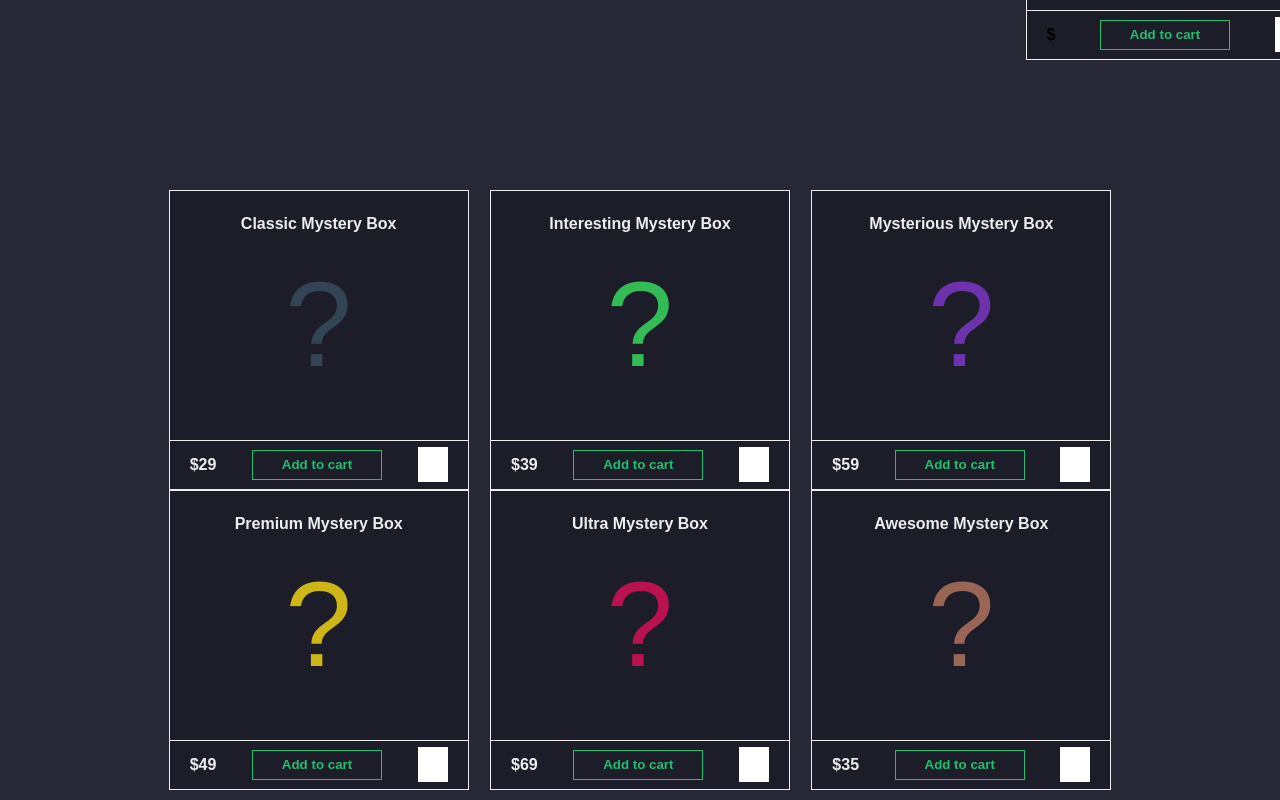
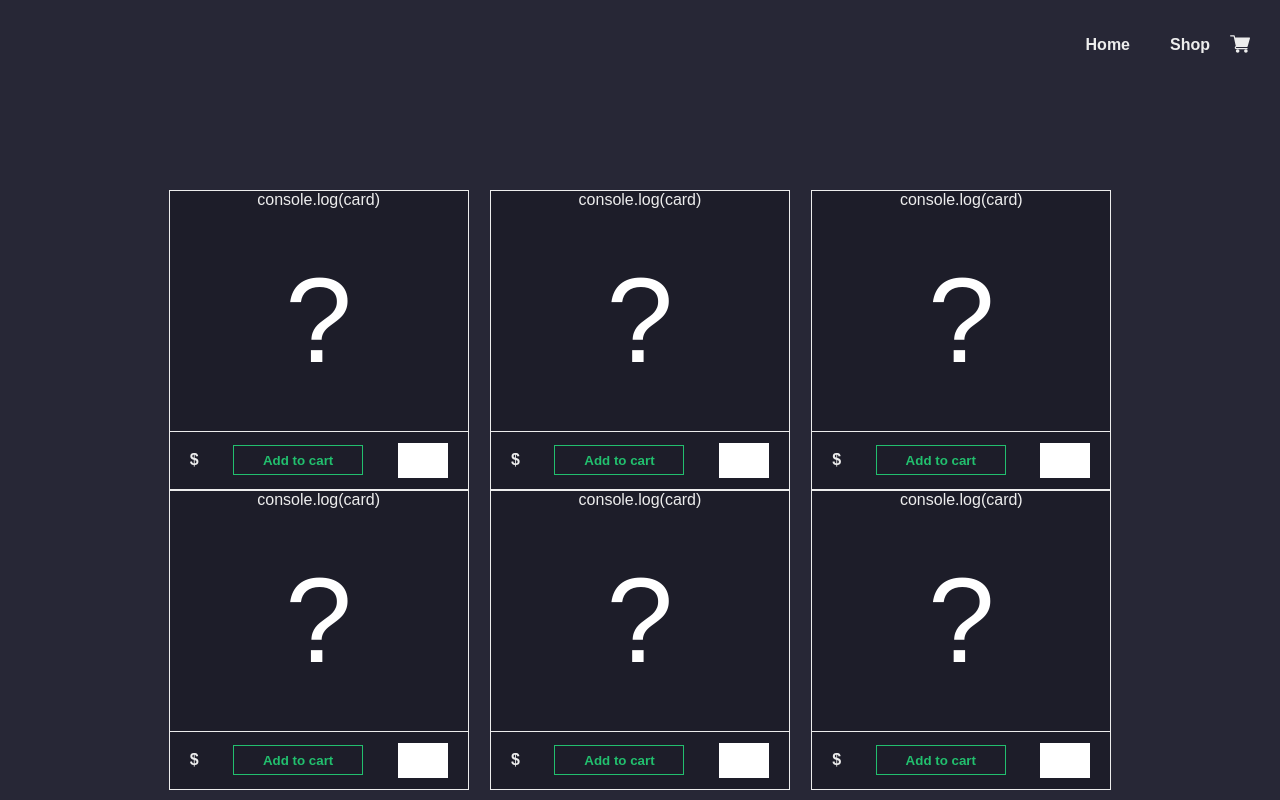
Before and after one commit to Bartholomeas/shopping-cart-react, a React (Create React App) app: page /shopping in a window 1280 px wide. Built offline with nearby package versions, Linux system fonts and the light colour scheme.

Commit message:
actually i learned some context tricks and im very happy with that

```diff
--- a/src/components/molecules/ShopCard/ShopCard.js
+++ b/src/components/molecules/ShopCard/ShopCard.js
@@ -9,8 +9,8 @@ const Wrapper = styled.div`
   flex-direction: column;
   align-items: center;
   justify-content: space-between;
-  width: ${({ isMin }) => (isMin ? '10rem' : '30rem')};
-  height: ${({ isMin }) => (isMin ? '10rem' : '30rem')};
+  width: ${({ isMin }) => (isMin ? '90%' : '30rem')};
+  height: ${({ isMin }) => (isMin ? '22rem' : '30rem')};
   border: 1px solid ${({ theme }) => theme.colors.fontColor};
   background-color: ${({ theme }) => theme.colors.bgShadeColor};
 `;
@@ -18,7 +18,7 @@ const Wrapper = styled.div`
 const BottomWrapper = styled.div`
   display: flex;
   width: 100%;
-  height: 20%;
+  height: 8rem;
   padding: 0 2rem;
   bottom: 0;
   justify-content: space-between;
@@ -28,8 +28,10 @@ const BottomWrapper = styled.div`
 
 const QuantityInput = styled.input`
   height: 3.5rem;
-  width: 3rem;
+  width: 5rem;
   border: none;
+  text-align: center;
+  padding: 0 1rem;
 `;
 
 const ItemName = styled.div`
@@ -37,6 +39,7 @@ const ItemName = styled.div`
 `;
 
 const PriceTag = styled.div`
+  color: ${({ theme }) => theme.colors.fontColor};
   font-weight: bold;
 `;
 
@@ -68,16 +71,21 @@ const CardImage = styled.p`
   }
 `;
 
-const ShopCard = ({ name, price, color = '#fff' }) => {
+const showCard = (e) => {
+  console.log(e);
+};
+
+const ShopCard = ({ card, onClick, isMin = false, id, name, price, color = '#fff' }) => {
   return (
-    <Wrapper>
-      <ItemLink to="/budyn">
+    <Wrapper isMin={isMin}>
+      console.log(card)
+      <ItemLink to={`/shopping/:${id}`}>
         <ItemName>{name}</ItemName>
         <CardImage style={{ color: color }}>?</CardImage>
       </ItemLink>
       <BottomWrapper>
         <PriceTag>${price}</PriceTag>
-        <Button>Add to cart</Button>
+        {isMin ? null : <Button onClick={() => console.log(card)}>Add to cart</Button>}
         <QuantityInput type="number"></QuantityInput>
       </BottomWrapper>
     </Wrapper>
--- a/src/components/organisms/Navbar/Navbar.js
+++ b/src/components/organisms/Navbar/Navbar.js
@@ -1,7 +1,7 @@
-import React from 'react';
+import React, { useContext } from 'react';
 import { Link } from 'react-router-dom';
 import styled from 'styled-components';
-import ShoppingCart from '../ShoppingCart/ShoppingCart';
+import { CardsContext } from '../../../providers/AppProvider';
 
 const Wrapper = styled.div`
   position: fixed;
@@ -28,20 +28,29 @@ const Svg = styled.svg`
   fill: ${({ theme }) => theme.colors.fontColor};
 `;
 
+const CartButton = styled.button`
+  width: 100%;
+  height: 100%;
+  border: none;
+  background: none;
+  cursor: pointer;
+`;
+
 const Navbar = () => {
+  const { openCart, setOpenCart } = useContext(CardsContext);
+
   return (
     <Wrapper>
       <StyledLink to="/">Home</StyledLink>
       <StyledLink to="/shopping">Shop</StyledLink>
-      <StyledLink to="/shopping">
+      <CartButton onClick={() => setOpenCart(!openCart)}>
         {' '}
         <Svg viewBox="0 -31 512.00033 512" xmlns="http://www.w3.org/2000/svg">
           <path d="m166 300.003906h271.003906c6.710938 0 12.597656-4.4375 14.414063-10.882812l60.003906-210.003906c1.289063-4.527344.40625-9.390626-2.433594-13.152344-2.84375-3.75-7.265625-5.964844-11.984375-5.964844h-365.632812l-10.722656-48.25c-1.523438-6.871094-7.617188-11.75-14.648438-11.75h-91c-8.289062 0-15 6.710938-15 15 0 8.292969 6.710938 15 15 15h78.960938l54.167968 243.75c-15.9375 6.929688-27.128906 22.792969-27.128906 41.253906 0 24.8125 20.1875 45 45 45h271.003906c8.292969 0 15-6.707031 15-15 0-8.289062-6.707031-15-15-15h-271.003906c-8.261719 0-15-6.722656-15-15s6.738281-15 15-15zm0 0" />
           <path d="m151 405.003906c0 24.816406 20.1875 45 45.003906 45 24.8125 0 45-20.183594 45-45 0-24.8125-20.1875-45-45-45-24.816406 0-45.003906 20.1875-45.003906 45zm0 0" />
           <path d="m362.003906 405.003906c0 24.816406 20.1875 45 45 45 24.816406 0 45-20.183594 45-45 0-24.8125-20.183594-45-45-45-24.8125 0-45 20.1875-45 45zm0 0" />
         </Svg>
-      </StyledLink>
-      <ShoppingCart />
+      </CartButton>
     </Wrapper>
   );
 };
--- a/src/components/organisms/Shoppage/Shoppage.js
+++ b/src/components/organisms/Shoppage/Shoppage.js
@@ -1,14 +1,17 @@
-import React from 'react';
+import React, { useContext } from 'react';
 import { Wrapper, CardsWrapper } from './Shoppage.styles';
 import ShopCard from '../../molecules/ShopCard/ShopCard';
-import { cards } from '../../../data/cards';
+import { CardsContext } from '../../../providers/AppProvider';
 
 const Shoppage = () => {
+  const { getCard, cards } = useContext(CardsContext);
+
   return (
     <Wrapper>
       <CardsWrapper>
-        {cards.map(({ name, price, color }, idx) => {
-          return <ShopCard name={name} price={price} color={color} />;
+        {cards.map((card, { id, name, price, color }) => {
+          console.log(card);
+          return <ShopCard card={card} id={id} key={id} name={name} price={price} color={color} />;
         })}
       </CardsWrapper>
     </Wrapper>
--- a/src/components/organisms/ShoppingCart/ShoppingCart.js
+++ b/src/components/organisms/ShoppingCart/ShoppingCart.js
@@ -1,6 +1,7 @@
-import React from 'react';
+import React, { useContext } from 'react';
 import styled from 'styled-components';
 import ShopCard from '../../molecules/ShopCard/ShopCard';
+import { CardsContext } from '../../../providers/AppProvider';
 
 const Wrapper = styled.div`
   position: absolute;
@@ -8,18 +9,44 @@ const Wrapper = styled.div`
   flex-direction: column;
   justify-content: center;
   align-items: center;
-  /* height: 100vh; */
-  width: 30rem;
+  height: 100%;
+  width: 25rem;
   bottom: 0;
+  right: 0;
   background-color: ${({ theme }) => theme.colors.bgShadeColor};
 `;
 
+const InfoWrapper = styled.div`
+  position: relative;
+  display: flex;
+  flex-direction: column;
+  align-items: center;
+  padding-top: 10rem;
+  width: 100%;
+  height: 100%;
+`;
+
+export const CartTitle = styled.p`
+  color: ${({ theme }) => theme.colors.fontColor};
+  font-size: 2rem;
+  font-weight: bold;
+  margin-bottom: 4rem;
+`;
+
 const ShoppingCart = () => {
+  const { openCart } = useContext(CardsContext);
+
   return (
-    <Wrapper>
-      <p>Submit your order</p>
-      <ShopCard isMin />
-    </Wrapper>
+    <>
+      {openCart === true ? (
+        <Wrapper>
+          <InfoWrapper>
+            <CartTitle>Submit your order</CartTitle>
+            <ShopCard isMin={true} price="23" name="Classic Mystery Box" />
+          </InfoWrapper>
+        </Wrapper>
+      ) : null}
+    </>
   );
 };
 
--- /dev/null
+++ b/src/providers/AppProvider.js
@@ -0,0 +1,23 @@
+import React, { useState } from 'react';
+import { cards } from '../data/cards';
+
+export const CardsContext = React.createContext({
+  cards,
+  getCard: () => {},
+  openCart: 'false',
+});
+
+const getCard = (e) => {
+  const fullElement = e.target.parentElement.parentElement;
+  console.log(e);
+};
+
+const AppProvider = ({ children }) => {
+  const [openCart, setOpenCart] = useState(false);
+  const [chosenCard, setChosenCart] = useState({ id: '', name: '', price: '', color: '' });
+  console.log(openCart);
+
+  return <CardsContext.Provider value={{ cards, getCard, openCart, setOpenCart }}>{children}</CardsContext.Provider>;
+};
+
+export default AppProvider;
--- a/src/views/App.js
+++ b/src/views/App.js
@@ -5,6 +5,8 @@ import styled from 'styled-components';
 import Homepage from '../components/organisms/Homepage/Homepage';
 import Navbar from '../components/organisms/Navbar/Navbar';
 import Shoppage from '../components/organisms/Shoppage/Shoppage';
+import ShoppingCart from '../components/organisms/ShoppingCart/ShoppingCart';
+import AppProvider from '../providers/AppProvider';
 
 const Wrapper = styled.div`
   position: relative;
@@ -15,19 +17,21 @@ const Wrapper = styled.div`
 const App = () => {
   return (
     <Wrapper>
+      <AppProvider>
         <GlobalStyle />
         <Router>
+          <Navbar />
           <Switch>
             <Route exact path="/">
-            <Navbar />
               <Homepage />
             </Route>
             <Route path="/shopping">
-            <Navbar />
               <Shoppage />
             </Route>
           </Switch>
+          <ShoppingCart />
         </Router>
+      </AppProvider>
     </Wrapper>
   );
 };
```
Also changed, not shown: 1 other file (tests, documents, lock files or other folders). Lines whose indentation alone changed are shown as unchanged.
